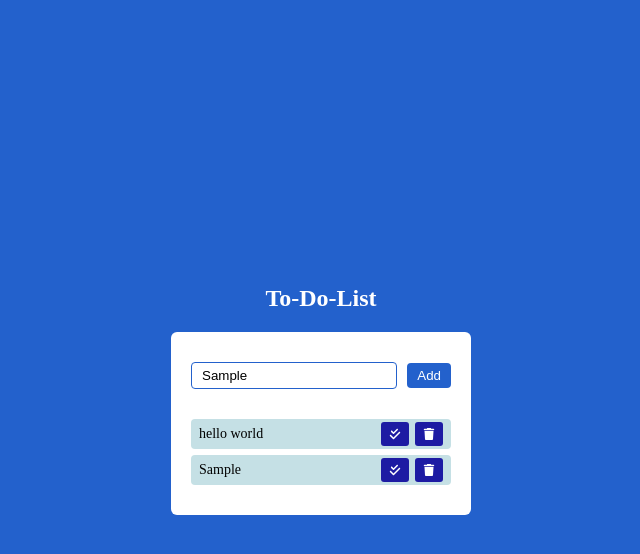
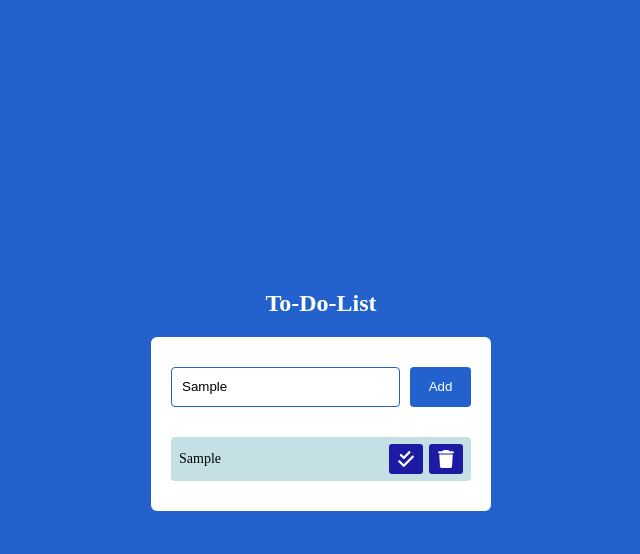
Before and after one commit to lindanmaulana/To-do-list_RPL, a plain HTML site: page index.html in a window 1280 px wide. Both pictures are taken after typing "Sample" into the empty fields and a click on the button "Add". Shown: the whole page, without its empty margins (319-959 px from the left). Drawn offline with Linux system fonts and the light colour scheme.

Commit message:
refactor layout

```diff
--- a/assets/css/style.css
+++ b/assets/css/style.css
@@ -34,7 +34,7 @@
 }
 
 .todo__content {
-  min-width: 300px;
+  min-width: 340px;
   background-color: white;
   padding: 30px 20px;
   border-radius: 6px;
@@ -50,6 +50,7 @@
 
 .todo__content__form__input {
   width: 100%;
+  height: 40px;
   padding: 5px 10px;
   border-radius: 4px;
   outline: none;
@@ -61,6 +62,8 @@
 }
 
 .todo__content__form__action {
+  width: 25%;
+  height: 40px;
   background-color: var(--primary);
   border-radius: 4px;
   color: white;
@@ -79,8 +82,9 @@
 
 .list__content__item {
   width: 100%;
+  height: 44px;
   display: flex;
-  align-items: center; /* Pastikan item tetap sejajar */
+  align-items: center;
   justify-content: space-between;
   padding: 10px;
   background-color: var(--secondary);
@@ -119,6 +123,6 @@
 }
 
 .list__content__item__action__el img {
-  width: 12px;
-  height: 12px;
+  width: 18px;
+  height: 18px;
 }
--- a/assets/js/script.js
+++ b/assets/js/script.js
@@ -1,28 +1,28 @@
-let todo = ["hello world"];
+let todo = [];
 
 const handleSubmit = (e) => {
   e.preventDefault();
   const value = e.target.todo.value;
 
-  if(value === "") {
-    alert("Catatan baru tidak boleh kosong!")
+  if (value === "") {
+    alert("Catatan baru tidak boleh kosong!");
     return;
   }
 
-  todo.push(value);
-
+  todo = [...todo, { id: todo.length + 1, text: value }];
   renderTodo();
 };
 
 const renderTodo = () => {
   const listTodo = document.getElementById("list-todo");
 
-  listTodo.innerHTML = todo.map(
-    (list) =>
-      `
+  const element = todo
+    .map(
+      (list) =>
+        `
          <li class="list__content__item">
                 <p class="list__content__item__text">
-                  ${list}
+                  ${list.text}
                 </p>
                 <div class="list__content__item__action">
                   <button class="list__content__item__action__el">
@@ -32,10 +32,21 @@ const renderTodo = () => {
                       class=""
                     />
                   </button>
-                  <button class="list__content__item__action__el">
+                  <button onclick="handleDelete(${list.id})" class="list__content__item__action__el btn-delete">
                     <img src="./assets/images/trash.svg" alt="trash" />
                   </button>
                 </div>
         </li>`
-  ).join(" ");
+    )
+    .join(" ");
+
+  listTodo.innerHTML = element;
 };
+
+const handleDelete = (id) => {
+  todo = todo.filter((check) => {
+    return check.id !== id;
+  });
+
+  renderTodo();
+};
--- a/index.html
+++ b/index.html
@@ -3,7 +3,7 @@
   <head>
     <meta charset="UTF-8" />
     <meta name="viewport" content="width=device-width, initial-scale=1.0" />
-    <title>Document</title>
+    <title>Todolist</title>
     <link rel="stylesheet" href="./assets/css/style.css" />
   </head>
   <body>
```
